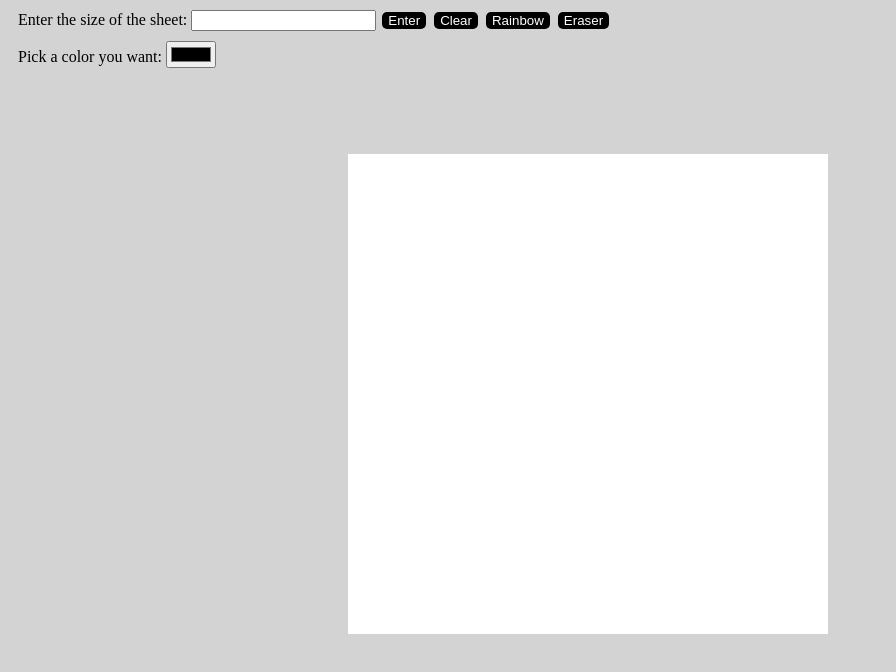
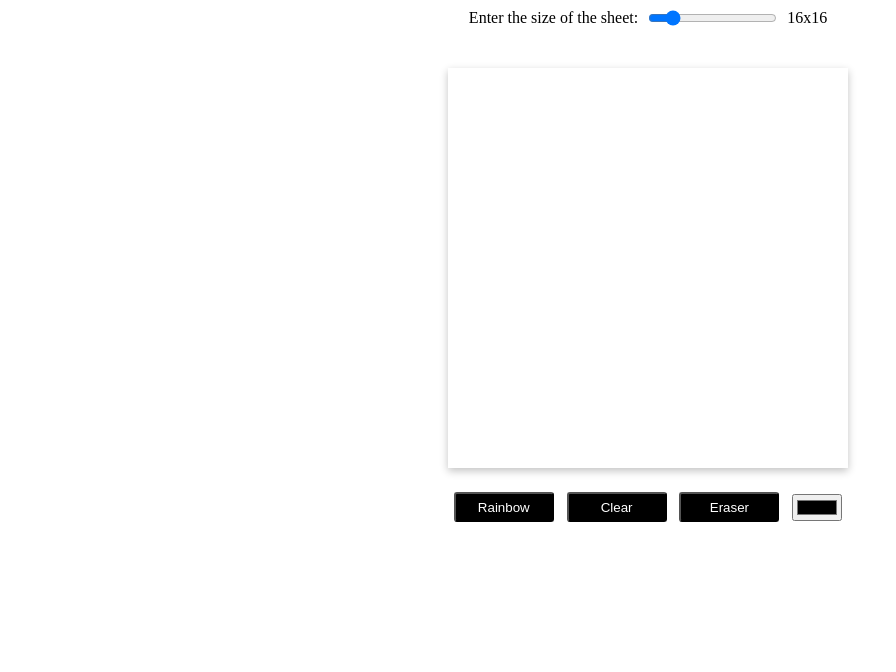
Before and after one commit to Accountant-foreign/Etch-a-sketch, a plain HTML site: page index.html in a window 1280 px wide. Shown: the whole page, without its empty margins (0-896 px from the left). Drawn offline with Linux system fonts and the light colour scheme.

Commit message:
Finishing all functionality

```diff
--- a/index.html
+++ b/index.html
@@ -2,28 +2,24 @@
 <html lang="en">
 <head>
     <meta charset="UTF-8">
-    <meta http-equiv="X-UA-Compatible" content="IE=edge">
+    <meta content="IE=edge">
     <meta name="viewport" content="width=device-width, initial-scale=1.0">
-    <title>Etch a sketch</title>
+    <title>Etch-a-sketch</title>
     <link rel="stylesheet" href="./main.css">
-    <script>var sizeOfSheet;</script>
-    <script>var currentColor;</script>
     <script src="./main.js" defer></script>
 </head>
-<body onload="onload()">
-        <div class="flexEm">
-            <label>Enter the size of the sheet: <input id="getSize" type="number" value=""/></label>
-            <button onclick="createSheet()">Enter</button>
-            <button onclick="clearAll()">Clear</button>
-            <button id="rainbow">Rainbow</button>
-            <button id="eraser">Eraser</button>
-        </div>
-        <div class="flexEm" style="margin-left: 10px;">
-            <label>Pick a color you want: <input id="colorChoice" type="color" value="#000000" /></label>
-        </div>
-    <br>
-    <div id="errorMessage"></div>
-    <br>
+<body>
+    <div class="header">
+        <label for="range">Enter the size of the sheet:&nbsp;&nbsp;</label>
+        <input type="range" min="1" max="100" value="16" id="range">
+        <span>&nbsp; <span id="size">16x16</span></span>
+    </div>
     <div id="container"></div>
+    <div id="buttons">
+        <button id="rainbow">Rainbow</button>
+        <button id="clear">Clear</button>
+        <button id="eraser">Eraser</button>
+        <input id="colorChoice" type="color" value="#000000" />
+    </div>
 </body>
 </html>
--- a/main.css
+++ b/main.css
@@ -1,56 +1,62 @@
-body{
-    background-color: #D3D3D3;
+html, body{
+    height: 100vh;
+    width: 100%;
 }
 
-.flexEm{
-    margin: 10px;
+.header{
+    display: flex;
+    justify-content: center;
+    align-items: center;
+
+    height: 20px;
+    width: 100%;
 }
 
 #container{
-    margin: 40px;
-    height: 5in;
-    width: 5in;
-    background-color: white;
-    margin-left: 9cm;
+    height: 50vh;
+    width: 50vh;
+    box-shadow: rgba(0, 0, 0, 0.24) 0px 3px 8px;
 
-    display: flex;
-    flex-direction: row;
+    margin: auto;
+    margin-top: 5vh;
+
+    display: grid;
+
+    /* Prevent the annoying 'red circle with backslash error' */
+    -webkit-user-select:none;
+    user-select: none;
 }
 
-#errorMessage{
-    color: red;
-}
-
-.row{
-    height: auto;
-    width: auto;
-
+#buttons{
     display: flex;
-
-    flex: 1;
-
-    flex-direction: column;
-}
-
-.column{
-    flex: 1;
+    justify-content: center;
+    align-items: center;
+    margin: auto;
+    margin-top: 3vh;
 }
 
 button{
-    border-radius: 5px;
-    transition: 0.15s;
-    border: white;
-    border: 1px;
+    transition: 0.3s;
+
+    color: white;
     background-color: black;
-    color: white;
-    margin-left: 2px;
-    margin-right: 2px;
+    border-radius: 3px;
+    width: 100px;
+    height: 30px;
 }
-
+#clear{
+    margin-left: 1vw;
+    margin-right: 1vw;
+    border-radius: 3px;
+    width: 100px;
+    height: 30px;
+}
+#eraser{
+    margin-right: 1vw;
+}
 button:hover{
+    transform: scale(1.1);
+}
+button:active{
     opacity: 0.9;
 }
-
-button:active{
-    opacity: 0.5;
-}
--- a/main.js
+++ b/main.js
@@ -1,97 +1,67 @@
-var rainbowBtn=document.getElementById('rainbow');
-var eraserBtn=document.getElementById('eraser');
-var colorChoice=document.getElementById('colorChoice');
+let flag=false;
+let currentColor="black";
+window.onmouseup = () => {flag = false;}
+window.onmousedown = () => {flag = true;}
 
-rainbowBtn.onclick=()=>{setColor('rainbow');};
-eraserBtn.onclick=()=>{setColor('eraser')};
-colorChoice.oninput=(e)=>{
+let cell=document.createElement('div');
+cell.className="cell";
+
+let container=document.getElementById('container');
+let sliderInput=document.getElementById('range');
+let size=document.getElementById('size');
+sliderInput.oninput=()=>{
+    createSheet();
+    size.textContent=`${+(sliderInput.value)}x${+(sliderInput.value)}`;
+};
+document.body.onload=createSheet();
+document.getElementById('clear').onclick= () => createSheet();
+document.getElementById('eraser').onclick=()=> doAccordingToMode('eraser');
+document.getElementById('rainbow').onclick=()=> doAccordingToMode('rainbow');
+document.getElementById('colorChoice').oninput = (e) => {
     let color=e.target.value;
-    setColor(color);
-};
-
-function setColor(switchVAR){
-    let allElements=document.getElementsByClassName('column');
-    allElements=Array.from(allElements);
-    allElements.forEach(element => {
-        element.setAttribute('onmouseover', `changeColor(this, '${switchVAR}')`)
-    });
+    currentColor=color;
+    doAccordingToMode('color');
 }
 
-function createSheet(){
-    sizeOfSheet=document.getElementById('getSize').value;
-    document.getElementById('getSize').value="";
-    sizeOfSheet=+sizeOfSheet;
-    sizeOfSheetOfSheet=sizeOfSheet;
-
-    //console.log(typeof sizeOfSheet);
-
-    if(Number.isInteger(sizeOfSheet)){
-        if(sizeOfSheet<1||sizeOfSheet>64){
-            document.getElementById('errorMessage').textContent="Please enter a value from 1 to 64..."
-            return;
-        }
-        document.getElementById('errorMessage').textContent="";
-        document.getElementById('container').innerHTML="";
-        //Create the row element
-        let row=document.createElement('div');
-        row.className="row";
-        //Create the column element
-        let column=document.createElement('div');
-        column.className="column";
-        column.textContent=" ";
-        //change color of square
-        column.setAttribute('onmouseover', "changeColor(this, 'black')");
-
-        //Add 'sizeOfSheet' number of columns in each row
-        for(let i=1; i<=sizeOfSheet; i++){
-            row.append(column.cloneNode(true));
-        }
-
-        console.log(row);
-
-        //Add 'sizeOfSheet' number of rows to the container
-        for(i=1; i<=sizeOfSheet; i++){
-            document.getElementById("container").append(row.cloneNode(true));
-        }
-
-        console.log(document.getElementById("container"));
-
-    }else {
-        document.getElementById('getSizeOfSheet').textContent="Please, an integer from one to 64...";
-    }
-}
-
-function clearAll(){
-    let allElements=document.getElementsByClassName('column');
-    for(let i=0; i<allElements.length; i++){
-        allElements[i].setAttribute('style', 'background-color: white;')
-    }
-    document.getElementById('errorMessage').textContent="";
-}
-
-function rgbColor(){
+function generateRGB(){
     let r=Math.floor(Math.random() * 256);
     let g=Math.floor(Math.random() * 256);
     let b=Math.floor(Math.random() * 256);
 
     return `rgb(${r}, ${g}, ${b})`;
 }
+function createSheet(){
+    container.innerHTML="";
+    let sizeOfSheet=+(sliderInput.value);
+    container.style.gridTemplateColumns=`repeat(${sizeOfSheet}, 1fr)`;
+    container.style.gridTemplateRows=`repeat(${sizeOfSheet}, 1fr)`;
+    for (let i = 0; i < sizeOfSheet; i++) {
 
-function changeColor(){
-    if(arguments[1]=="black"){
-        arguments[0].setAttribute('style', 'background-color: black;')
-    } else if(arguments[1]=="eraser"){
-        arguments[0].setAttribute('style', 'background-color: ')
-    } else if(arguments[1]=="rainbow"){
-        arguments[0].setAttribute('style', `background-color: ${rgbColor()};`)
-    } else {
-        arguments[0].setAttribute('style', `background-color: ${arguments[1]};`)
+        for(let j=0; j<sizeOfSheet; j++){
+            let clonedCell=cell.cloneNode(true);
+            clonedCell.onmouseover = () => {
+                if(flag) clonedCell.style.backgroundColor=currentColor;
+            }
+            container.append(clonedCell);
+        }
     }
-    //element.setAttribute('style', 'background-color: black;')
 }
 
-function onload(){
-    document.getElementById('getSize').value=16;
-    sizeOfSheet=16;
-    createSheet();
+function doAccordingToMode(mode){
+    let cells=Array.from(document.getElementsByClassName('cell'));
+    cells.forEach(cell => {
+        cell.onmouseover = () => {
+            if(flag) {
+                if(mode=='eraser'){
+                    cell.style.backgroundColor='white';
+                }
+                if(mode=='rainbow'){
+                    cell.style.backgroundColor=generateRGB();
+                }
+                if(mode=='color'){
+                    cell.style.backgroundColor=currentColor;
+                }
+            }
+        }
+    });
 }
```
